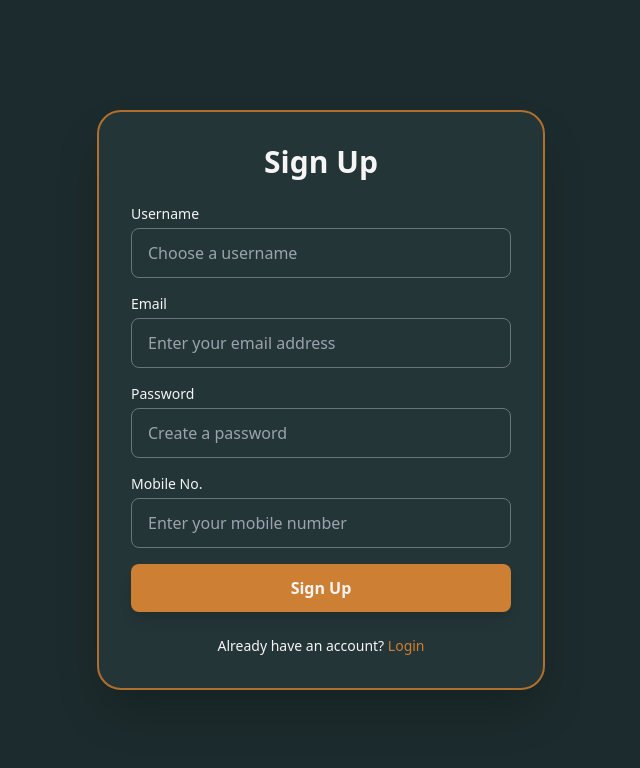
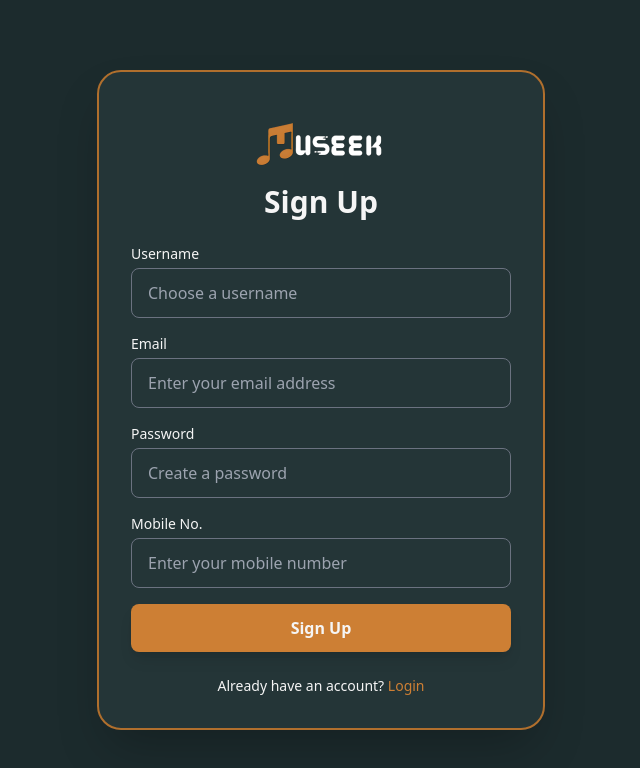
Before and after one commit to Aayush14Shah/musicStreaming-Museek, a React (Create React App) app in the folder museek/: page /Signup in a window 1280 px wide. Shown: the top 768 px of the page, without its empty margins (319-959 px from the left). Built offline with nearby package versions, Linux system fonts and the light colour scheme.

Commit message:
Logo Added

```diff
--- a/museek/src/Component/Login.jsx
+++ b/museek/src/Component/Login.jsx
@@ -1,6 +1,7 @@
 import React from 'react';
 import { Navigate,useNavigate } from 'react-router-dom';
 import './Signup';
+import Logo from '../Images/LogoFinalDarkModeFrameResized.png';
 
 const Login = ({}) => {
     const navigate = useNavigate();
@@ -8,8 +9,15 @@ const Login = ({}) => {
       navigate('/Signup');
     };
   return (
-  <div className="bg-[#243537] p-8 rounded-3xl shadow-2xl w-full max-w-md border" style={{ borderColor: '#b06f2d', borderWidth: '2px' }}>
+  <div className="bg-[#243537] p-8 rounded-3xl shadow-2xl w-full max-w-md border " style={{ borderColor: '#b06f2d', borderWidth: '2px' }}>
       {/* Page Title */}
+      <div className="flex justify-center items-center">
+      <img
+        src={Logo}
+        alt="Brand Logo"
+        className="w-[160px] object-cover"
+      />
+      </div>
       <h1 className="text-3xl font-semibold text-center mb-6 text-[#f5f5f5]">Login</h1>
 
       {/* Login Form */}
--- a/museek/src/Component/Signup.jsx
+++ b/museek/src/Component/Signup.jsx
@@ -1,6 +1,8 @@
 import React from 'react';
 import { Navigate,useNavigate } from 'react-router-dom';
 import Login from './Login';
+import Logo from '../Images/LogoFinalDarkModeFrameResized.png';
+
 
 const Signup = ({}) => {
   const navigate = useNavigate();
@@ -10,6 +12,13 @@ const Signup = ({}) => {
   return (
     <div className="bg-[#243537] p-8 rounded-3xl shadow-2xl w-full max-w-md border" style={{ borderColor: '#b06f2d', borderWidth: '2px' }}>
       {/* Page Title */}
+      <div className="flex justify-center items-center">
+            <img
+              src={Logo}
+              alt="Brand Logo"
+              className="w-[160px] object-cover"
+            />
+            </div>
       <h1 className="text-3xl font-semibold text-center mb-6 text-[#f5f5f5]">Sign Up</h1>
 
       {/* Sign Up Form */}
```
